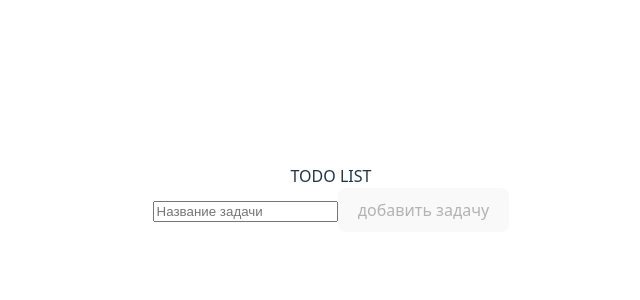
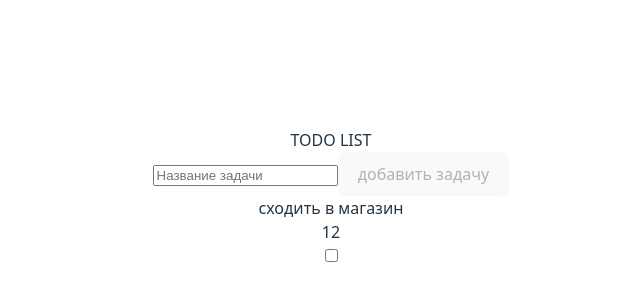
Before and after one commit to ArkadiyJS/immortal-todo, a React (Vite) app in the folder immortal-todo/: page / in a window 1280 px wide. Shown: the part 202-502 px from the top of the page, without its empty margins (309-949 px from the left). Built offline with nearby package versions, Linux system fonts and the light colour scheme.

Commit message:
body todo(example)

```diff
--- a/immortal-todo/src/App.jsx
+++ b/immortal-todo/src/App.jsx
@@ -29,6 +29,16 @@ function App() {
             добавить задачу
           </button>
         </form>
+
+        <div className="tasks">
+          {dataTask.map((d) => (
+            <div>
+              {d.name}
+              <div>{d.id}</div>
+              <input type="checkbox"></input>
+            </div>
+          ))}
+        </div>
       </div>
     </div>
   );
```
